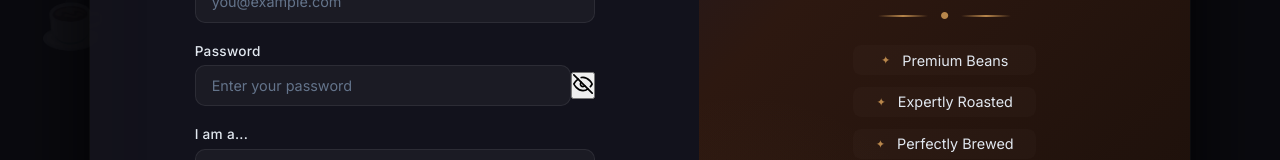
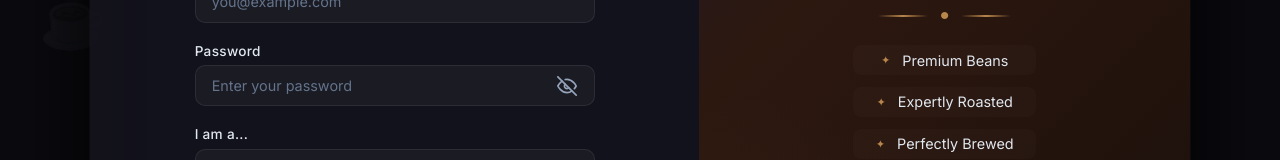
Before and after one commit to Kuritho/bombshelter, a React (Create React App) app: page / in a window 1280 px wide. Shown: the part 430-590 px from the top of the page. Built offline with nearby package versions, Linux system fonts and the light colour scheme; no server answers; the database is empty.

Commit message:
Add password field toggle button styles

```diff
--- a/src/components/Login.css
+++ b/src/components/Login.css
@@ -842,3 +842,49 @@
     padding: 0.6rem 0.8rem;
   }
 }
+
+/* ============================================
+   PASSWORD FIELD WITH SHOW/HIDE TOGGLE
+   ============================================ */
+
+.password-wrapper {
+  position: relative;
+}
+
+.password-wrapper input {
+  padding-right: 3rem; /* Make room for the eye button */
+}
+
+.password-toggle-btn {
+  position: absolute;
+  right: 0.75rem;
+  top: 50%;
+  transform: translateY(-50%);
+  width: 32px;
+  height: 32px;
+  display: inline-flex;
+  align-items: center;
+  justify-content: center;
+  background: transparent;
+  border: none;
+  border-radius: 8px;
+  color: #94a3b8;
+  cursor: pointer;
+  transition: all 0.2s ease;
+  font-family: inherit;
+  padding: 0;
+  z-index: 2;
+}
+
+.password-toggle-btn:hover {
+  color: #3b82f6;
+  background: rgba(59, 130, 246, 0.1);
+}
+
+.password-toggle-btn:active {
+  transform: translateY(-50%) scale(0.92);
+}
+
+.password-toggle-btn svg {
+  pointer-events: none;
+}
```
